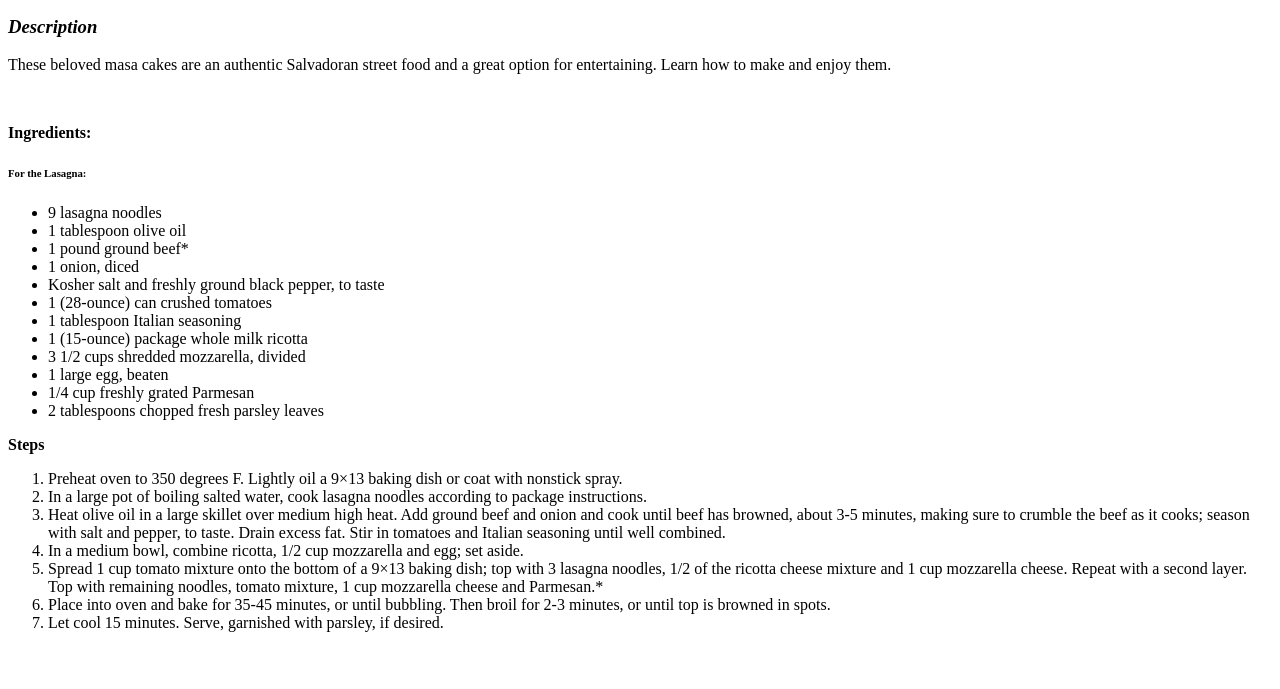
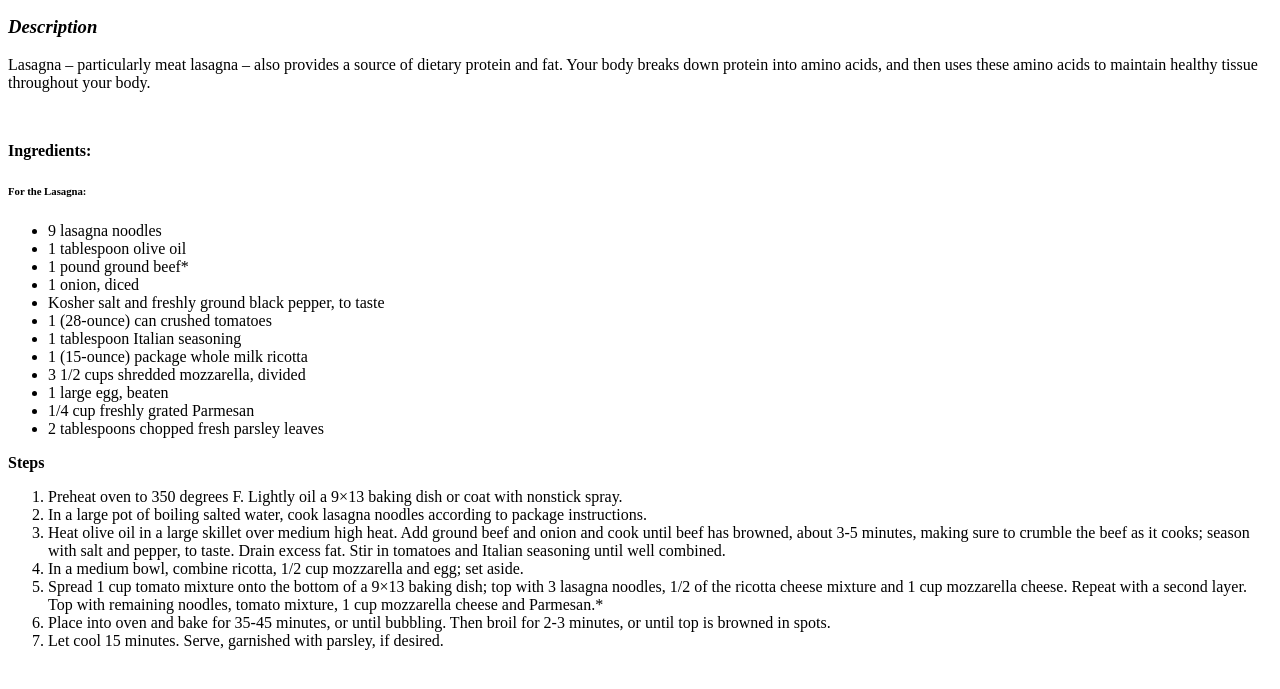
Before and after one commit to KBMzzz/odin-recipes, a plain HTML site: page recipes/lasagna.html in a window 1280 px wide. Shown: the part 101-790 px from the top of the page. Drawn offline with Linux system fonts and the light colour scheme.

Commit message:
Fixed a description issue in the lasagna file.

```diff
--- a/recipes/lasagna.html
+++ b/recipes/lasagna.html
@@ -16,8 +16,7 @@
 <img src="/images/Ultimate-Meat-Lasagna-3-1.jpg" alt="beautiful lasagna" style="max-width: 50%;">
 
 <h3><i>Description</i></h3>
-<p>These beloved masa cakes are an authentic Salvadoran street food and a great option for entertaining.
-Learn how to make and enjoy them.</p><br>
+<p>Lasagna – particularly meat lasagna – also provides a source of dietary protein and fat. Your body breaks down protein into amino acids, and then uses these amino acids to maintain healthy tissue throughout your body.</p><br>
 
 <p><strong>Ingredients:</strong></p>
 
```
